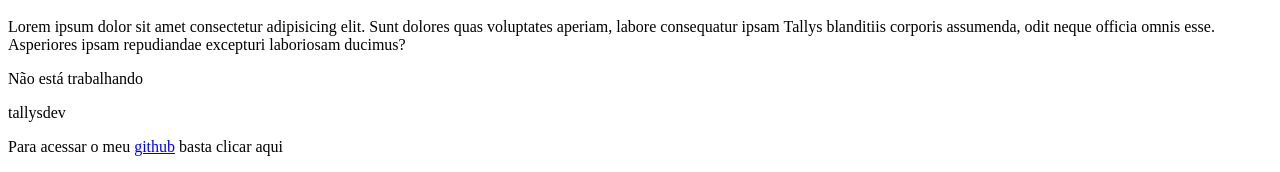
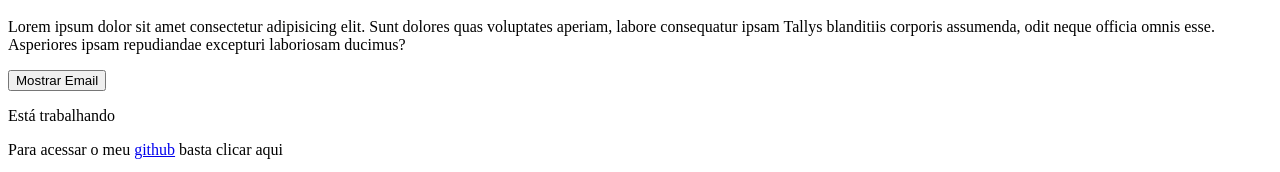
Before and after one commit to tallysdev/vue-studies, a Vue app in the folder toodoo-vue/: page / in a window 1280 px wide. Shown: the part 169-341 px from the top of the page. Built offline with nearby package versions, Linux system fonts and the light colour scheme.

Commit message:
:sparkles:feat: Methods

```diff
--- a/toodoo-vue/src/components/MyInfo.vue
+++ b/toodoo-vue/src/components/MyInfo.vue
@@ -1,8 +1,9 @@
 <template lang="">
     <div>
+        <button @click="showEmail"> {{textoB}}</button>
         <p v-if="Work"> Está trabalhando</p>
         <p v-else> Não está trabalhando</p>
-        <p v-show="email">tallysdev</p>
+        <p v-show="email">tallysdev@gmail.com</p>
         <p>Para acessar o meu <a href="github" target="_blank">github</a> basta clicar aqui</p>
         <ul>
             <li>
@@ -37,10 +38,22 @@ export default {
     },
     data() {
         return {
-            Work : false,
-            email: true,
-            github: "www.github.com/Tallys-Aureliano"
+            Work : true,
+            email: false,
+            github: "www.github.com/Tallys-Aureliano",
+            textoB: "Mostrar Email",
         }
+    },
+    methods: {
+        showEmail() {
+            this.email = !this.email
+            this.Work = !this.Work
+            if (!this.email) {
+                this.textoB = "Mostrar Email"
+            } else {
+                this.textoB = "Esconder Email"
+            }
+        },
     },
 }
 </script>
--- a/toodoo-vue/src/components/MyLifeCycle.vue
+++ b/toodoo-vue/src/components/MyLifeCycle.vue
@@ -16,9 +16,15 @@ export default {
         setTimeout(() => {
             this.name = "Jose"
         }, 1000);
+        this.lifeCycle()
     },
     mounted() {
         this.name = "tallys"
+    },
+    methods: {
+        lifeCycle(){
+            console.log("executou")
+        }
     },
 }
 </script>
```
